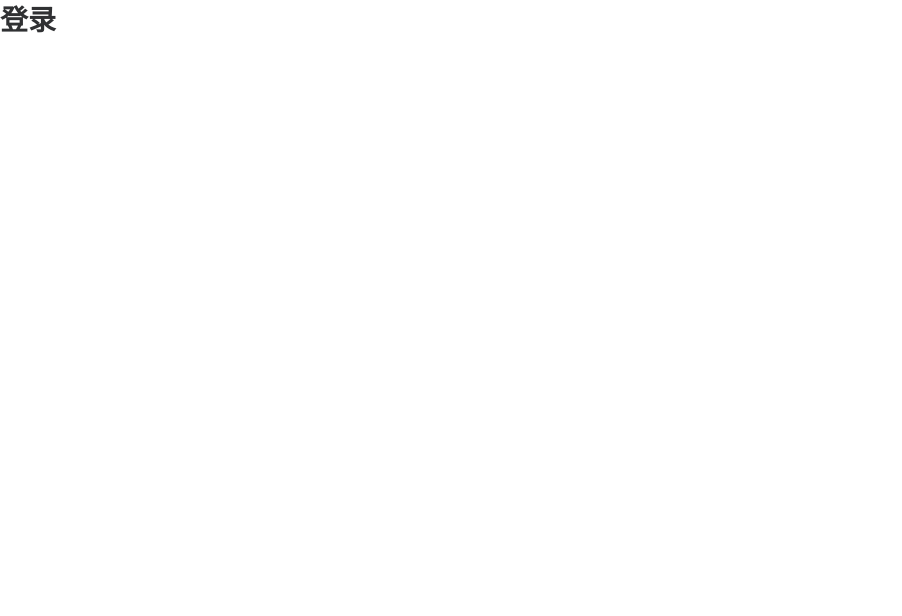
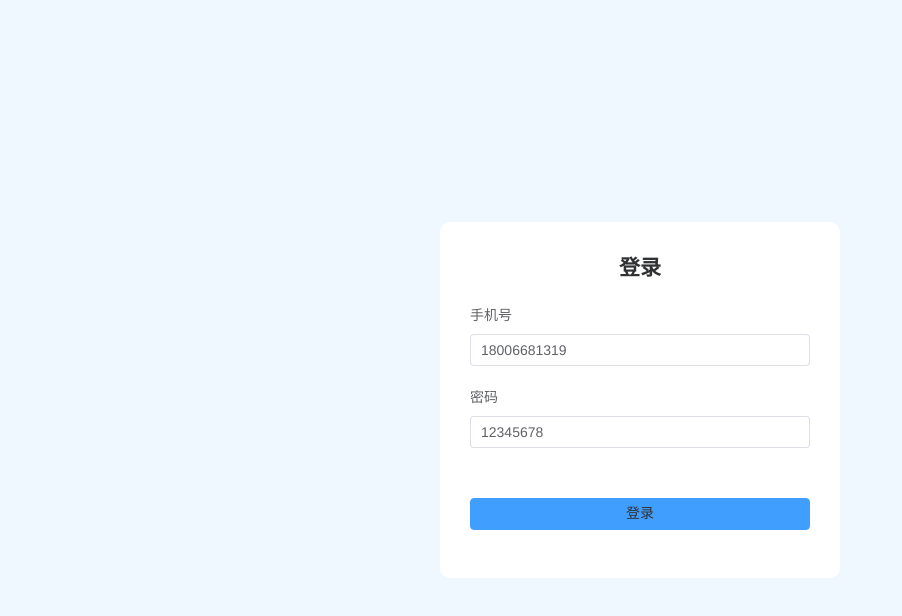
Before and after one commit to roverstargazer1-max/Confession-wall-frontend, a Vue app: page /login in a window 1280 px wide. Shown: the top 616 px of the page, without its empty margins (0-902 px from the left). Built offline with nearby package versions, Linux system fonts and the light colour scheme.

Commit message:
feat 添加登录页面

```diff
--- a/components.d.ts
+++ b/components.d.ts
@@ -20,16 +20,22 @@ declare module 'vue' {
     ElDropdown: typeof import('element-plus/es')['ElDropdown']
     ElDropdownItem: typeof import('element-plus/es')['ElDropdownItem']
     ElDropdownMenu: typeof import('element-plus/es')['ElDropdownMenu']
+    ElForm: typeof import('element-plus/es')['ElForm']
+    ElFormItem: typeof import('element-plus/es')['ElFormItem']
     ElHeader: typeof import('element-plus/es')['ElHeader']
     ElIcon: typeof import('element-plus/es')['ElIcon']
+    ElInput: typeof import('element-plus/es')['ElInput']
+    ElInputItem: typeof import('element-plus/es')['ElInputItem']
     ElMain: typeof import('element-plus/es')['ElMain']
     ElMenu: typeof import('element-plus/es')['ElMenu']
     ElMenuItem: typeof import('element-plus/es')['ElMenuItem']
     ElRadioButton: typeof import('element-plus/es')['ElRadioButton']
     ElRadioGroup: typeof import('element-plus/es')['ElRadioGroup']
     ElScrollbar: typeof import('element-plus/es')['ElScrollbar']
+    IEpEdit: typeof import('~icons/ep/edit')['default']
     IEpHouse: typeof import('~icons/ep/house')['default']
     IEpMenu: typeof import('~icons/ep/menu')['default']
+    IEpMessageBox: typeof import('~icons/ep/message-box')['default']
     IEpSetting: typeof import('~icons/ep/setting')['default']
     IEpUserFilled: typeof import('~icons/ep/user-filled')['default']
     RouterLink: typeof import('vue-router')['RouterLink']
--- a/src/components/layout/AppAside.vue
+++ b/src/components/layout/AppAside.vue
@@ -30,8 +30,16 @@ const asideWidth = computed(() => isCollapse.value ? '65px' : '200px')
             <span>首页</span>
         </el-menu-item>
         <el-menu-item index="2">
-            <el-icon><IEpUserFilled /></el-icon>
-            <span> 用户管理</span>
+            <el-icon><IEpMessageBox /></el-icon>
+            <span>内容管理</span>
+        </el-menu-item>
+        <el-menu-item index="3">
+            <el-icon><IEpEdit /></el-icon>
+            <span>发布帖子</span>
+        </el-menu-item>
+        <el-menu-item index="4">
+            <el-icon> <IEpUserFilled /> </el-icon>
+            <span>个人资料</span>
         </el-menu-item>
     </el-menu>
   </el-aside>
--- a/src/main.ts
+++ b/src/main.ts
@@ -4,8 +4,9 @@ import { createPinia } from 'pinia'
 import App from './App.vue'
 import router from './router'
 import "@/styles/index.scss"
+const pinia =createPinia()
 const app = createApp(App)
-
+app.use(pinia)
 app.use(createPinia())
 app.use(router)
 
--- a/src/views/LoginView.vue
+++ b/src/views/LoginView.vue
@@ -1,13 +1,55 @@
-<!-- ckl你来写 -->
-<!-- ckl你来写 -->
-<!-- ckl你来写 -->
+<script setup lang="ts">
+import { ElMessage } from 'element-plus';
+import { reactive } from 'vue';
 
- <script setup lang="ts"></script>
+const form = reactive({
+    phone:"18006681319",
+    password:"12345678",
+})
+const onSubmit=()=>{
+    ElMessage.success("提交表单数据")
+}
+</script>
+<template>
+<div class="login">
+  <el-form :model="form" label-width="120px" label-position="top">
+    <h2 style="justify-self: center;">登录</h2>
+    <el-form-item label="手机号">
+      <el-input v-model="form.phone" />
+    </el-form-item>
 
-<template>
-<h1>登录</h1>
+    <el-form-item label="密码">
+      <el-input v-model="form.password" />
+    </el-form-item>
+
+    <el-form-item>
+      <el-button type="primary" @click="onSubmit">登录</el-button>
+    </el-form-item>
+  </el-form>
+</div>
 </template>
 
+
 <style scoped>
-
+.login{
+    display: flex;
+    background-color: aliceblue;
+    align-items: center;
+    height: 100%;
+    justify-content: center;
+    flex-direction: column;
+}
+.el-form{
+    width: 400px;
+    background-color: #fff;
+    padding: 30px;
+    border-radius: 10px;
+}
+.el-form-item{
+    margin-top: 20px;
+}
+.el-button{
+    width: 100%;
+    margin-top: 30px ;
+}
 </style>
```
Also changed, not shown: src/api/home.ts (added), 1 other file (tests, documents, lock files or other folders).
